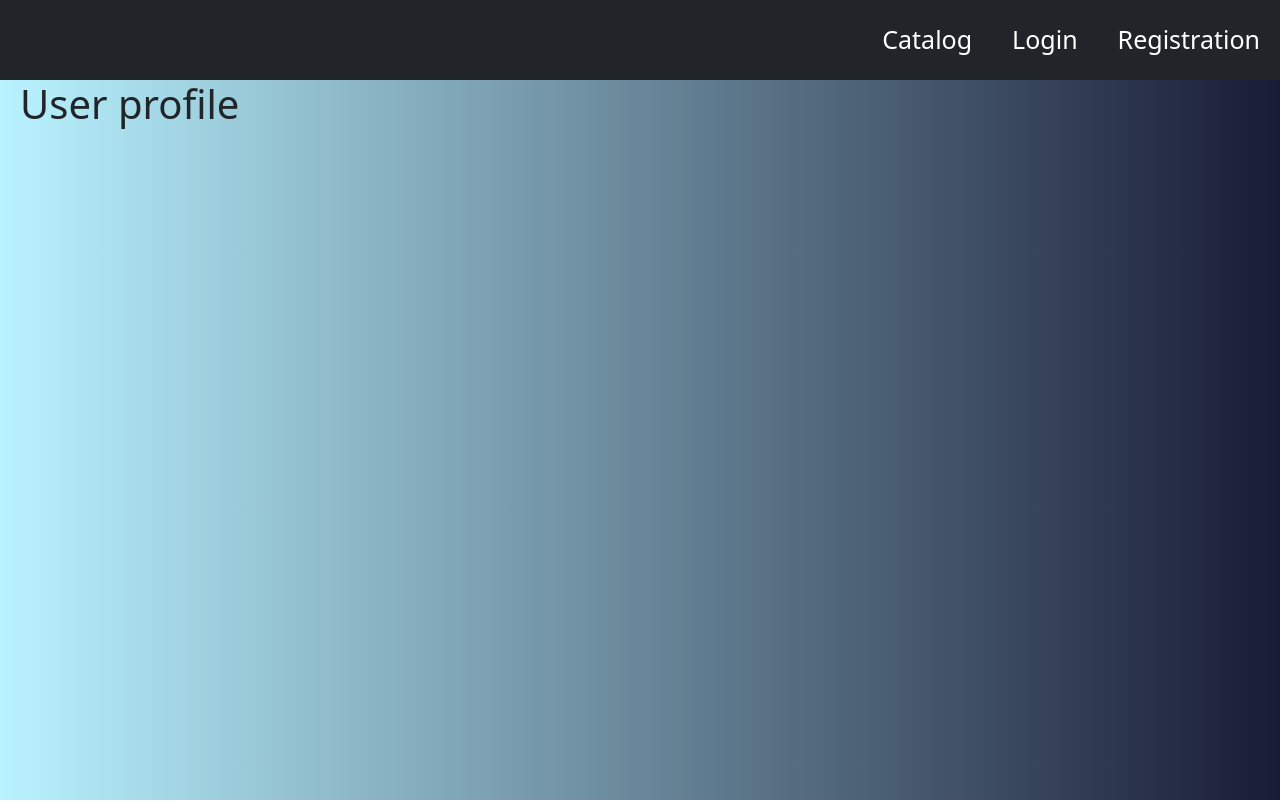
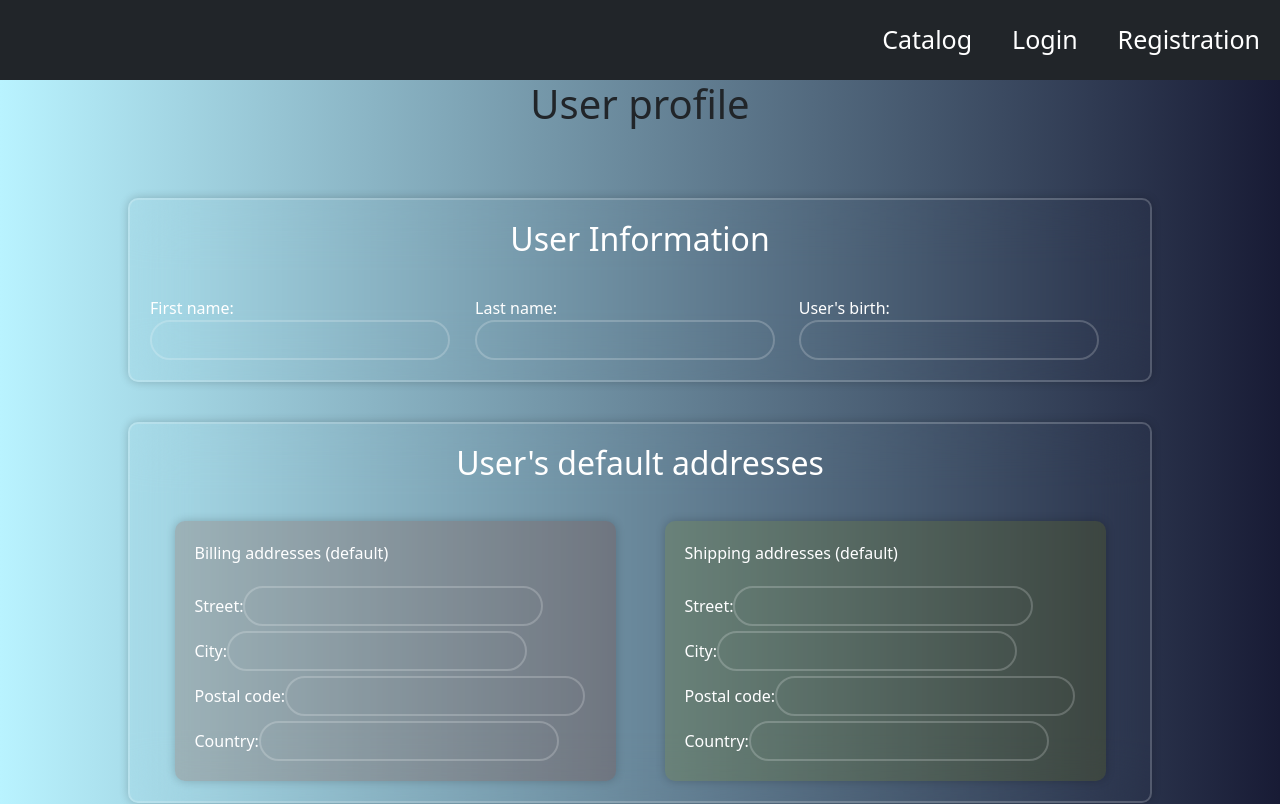
Before and after one commit to RS-Tech-Artisans/eCommerce-React, a React app: page /profile in a window 1280 px wide. Shown: the top 804 px of the page. Built offline with nearby package versions, Linux system fonts and the light colour scheme; what @commercetools/platform-sdk, @commercetools/sdk-client-v2 would draw is missing.

Commit message:
feat: add form user's profile

```diff
--- /dev/null
+++ b/src/components/UsersProfileAdresses.tsx
@@ -0,0 +1,42 @@
+export default function UsersProfileAdresses() {
+  return (
+    <>
+      <div>
+        <label htmlFor="default-street">Street: </label>
+        <input
+          id="default-street"
+          name="default-street"
+          type="text"
+          autoComplete="off"
+        />
+      </div>
+      <div>
+        <label htmlFor="default-city">City: </label>
+        <input
+          id="default-city"
+          name="default-city"
+          type="text"
+          autoComplete="off"
+        />
+      </div>
+      <div>
+        <label htmlFor="default-postal-code">Postal code: </label>
+        <input
+          id="default-postal-code"
+          name="default-postal-code"
+          type="text"
+          autoComplete="off"
+        />
+      </div>
+      <div>
+        <label htmlFor="default-country">Country: </label>
+        <input
+          id="default-country"
+          name="default-country"
+          type="text"
+          autoComplete="off"
+        />
+      </div>
+    </>
+  );
+}
--- /dev/null
+++ b/src/pages/UserProfile.css
@@ -0,0 +1,63 @@
+.user-profile_information,
+.user-profile_default-addresses,
+.user-profile_saved-addresses {
+  width: 80vw;
+  background: transparent;
+  border: 2px solid rgba(255, 255, 255, 0.2);
+  backdrop-filter: blur(30px);
+  box-shadow: 0 0 10px rgba(0, 0, 0, 0.2);
+  border-radius: 10px;
+  color: #fff;
+  margin: 40px auto 0;
+  padding: 20px;
+}
+
+h1,
+h2 {
+  text-align: center;
+  padding-bottom: 30px;
+}
+
+input {
+  height: 40px;
+  background: transparent;
+  border: 2px solid rgba(255, 255, 255, 0.2);
+  outline: none;
+  border-radius: 40px;
+  font-size: 16px;
+  color: #fff;
+  padding: 10px 45px 10px 20px;
+}
+
+.information-input {
+  display: flex;
+}
+
+.information-input input {
+  min-width: 20%;
+}
+
+.container-default-addresses {
+  display: flex;
+  justify-content: space-around;
+}
+
+.shipping-default-addresses,
+.billing-default-addresses {
+  display: flex;
+  flex-direction: column;
+  gap: 5px;
+  width: 45%;
+  backdrop-filter: blur(30px);
+  box-shadow: 0 0 10px rgba(0, 0, 0, 0.2);
+  border-radius: 10px;
+  padding: 20px;
+}
+
+.shipping-default-addresses {
+  background: rgba(122, 128, 0, 0.187);
+}
+
+.billing-default-addresses {
+  background: rgba(128, 30, 0, 0.187);
+}
--- a/src/pages/UserProfile.tsx
+++ b/src/pages/UserProfile.tsx
@@ -1,3 +1,61 @@
+import './Pages.css';
+import './UserProfile.css';
+import UsersProfileAdresses from '../components/UsersProfileAdresses';
+
+const inputsBoxAdresses = UsersProfileAdresses();
 export default function UserProfile() {
-  return <h1>User profile</h1>;
+  return (
+    <>
+      <h1>User profile</h1>
+      <div className="user-profile_information">
+        <h2>User Information</h2>
+        <div className="information-input">
+          <div>
+            <label htmlFor="information-first-name">First name: </label>
+            <input
+              id="information-first-name"
+              name="first-name"
+              type="text"
+              autoComplete="off"
+            />
+          </div>
+          <div>
+            <label htmlFor="information-last-name">Last name: </label>
+            <input
+              id="information-last-name"
+              name="last-name"
+              type="text"
+              autoComplete="off"
+            />
+          </div>
+          <div>
+            <label htmlFor="information-birth">User&apos;s birth: </label>
+            <input
+              id="information-birth"
+              name="birth"
+              type="text"
+              autoComplete="off"
+            />
+          </div>
+        </div>
+      </div>
+      <div className="user-profile_default-addresses">
+        <h2>User&apos;s default addresses</h2>
+        <div className="container-default-addresses">
+          <div className="billing-default-addresses">
+            <p>Billing addresses (default)</p>
+            {inputsBoxAdresses}
+          </div>
+
+          <div className="shipping-default-addresses">
+            <p>Shipping addresses (default)</p>
+            {inputsBoxAdresses}
+          </div>
+        </div>
+      </div>
+      <div className="user-profile_saved-addresses">
+        <h2>User&apos;s saved addresses</h2>
+      </div>
+    </>
+  );
 }
```
